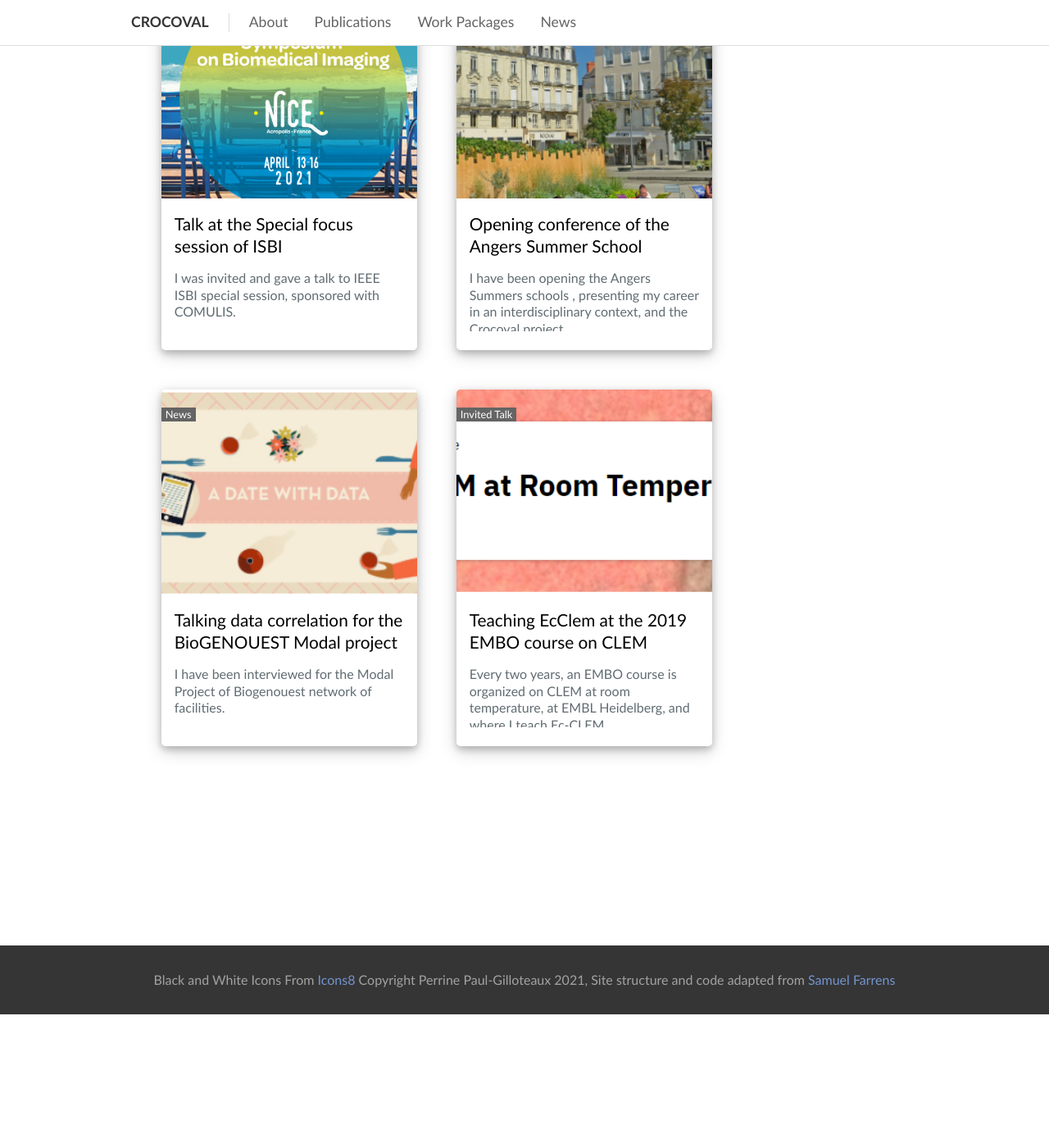
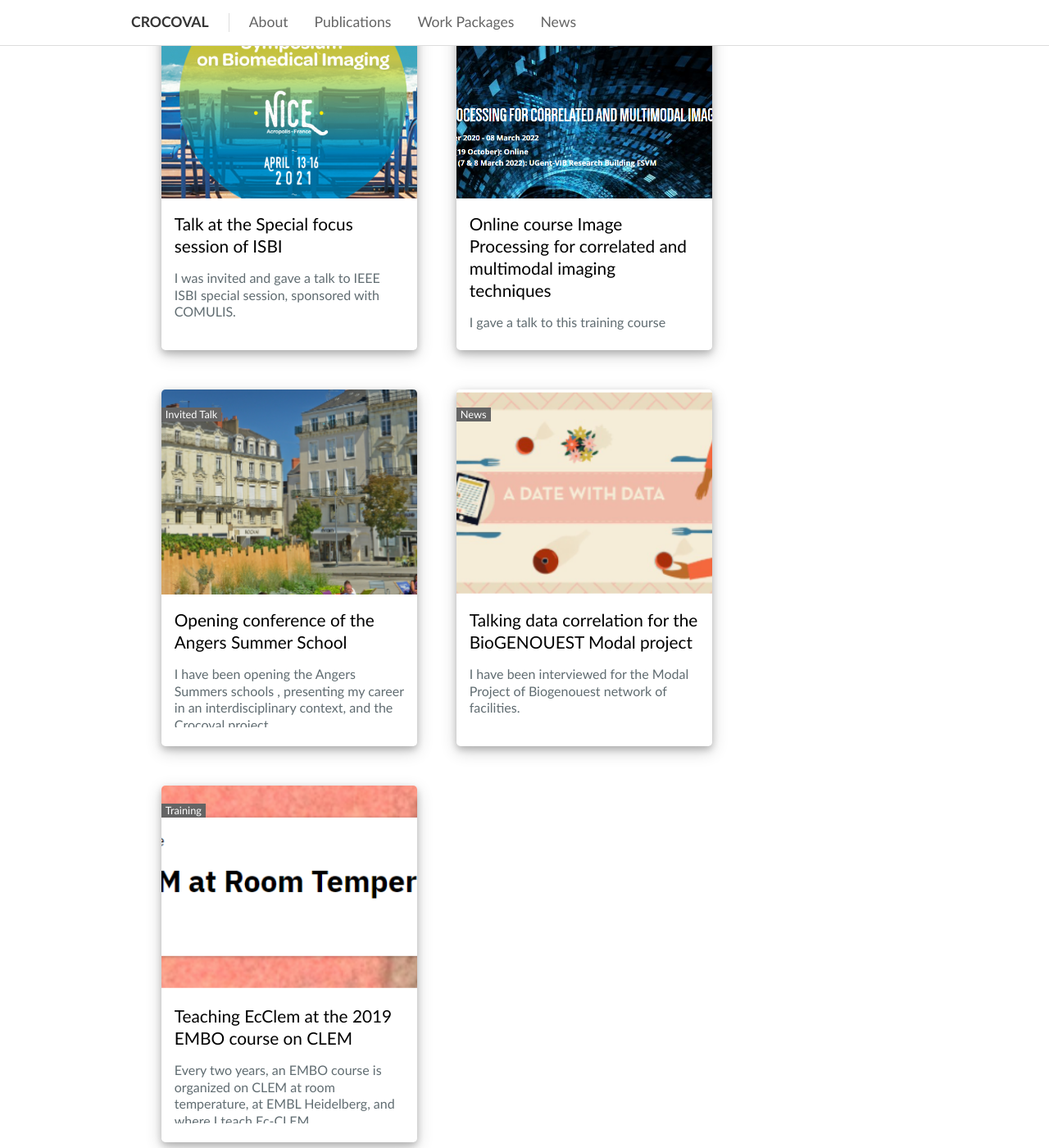
Before and after one commit to anrcrocoval/anrcrocoval.github.io, a Jekyll site: the page built from blog.md, in a window 1280 px wide and 1400 px high, scrolled down 714 px. Shown: the whole window at 82% size. Built offline with Jekyll 4.4.1, drawn with Linux system fonts in a browser that asks for light colours; before the commit the page ends 1951 px from its top, so only the background shows below that.

Commit message:
added posts

```diff
--- a/_posts/2019-03-01-emboclem.md
+++ b/_posts/2019-03-01-emboclem.md
@@ -1,8 +1,8 @@
 ---
 title: Teaching EcClem at the 2019 EMBO course on CLEM
 category: blog
-image: embo.PNG
-tag: Invited Talk
+image: Embo.PNG
+tag: Training
 visibility: public
 layout: post
 ---
--- /dev/null
+++ b/_posts/2020-10-10-vib.md
@@ -0,0 +1,27 @@
+---
+title:  Online course Image Processing for correlated and multimodal imaging techniques
+category: blog
+image: Vib.PNG
+tag: Invited Talk
+visibility: public
+layout: post
+---
+I gave a talk to this training course organized by the VIB in Belgium and the COMULIS Cost Action.
+
+
+## Contents
+{:.no_toc}
+
+* Table of Contents
+{:toc}
+
+## Abstract
+Quantification:
+In this lecture, we will focus on the extraction of quantitative information from correlated multimodal datasets. We will review the different categories of questions relying on the quantification of correlated multimodal datasets, from the validation of a new imaging modality to the integration of heterogeneous information, based on examples. A particular focus will be done on the confidence estimation on these quantification, and the different possibilities to quantify this confidence in the correlation, in the medical and biological fields.
+
+## About the course
+[Further information here](https://training.vib.be/all-trainings/image-processing-correlated-and-multimodal-imaging-techniques)
+
+## Presentation
+> The Video is available below:
+<iframe width="560" height="315" src="https://www.youtube.com/embed/6rXDnTW4gvw" title="YouTube video player" frameborder="0" allow="accelerometer; autoplay; clipboard-write; encrypted-media; gyroscope; picture-in-picture" allowfullscreen></iframe>
```
Also changed, not shown: assets/images/Vib.PNG (added).
